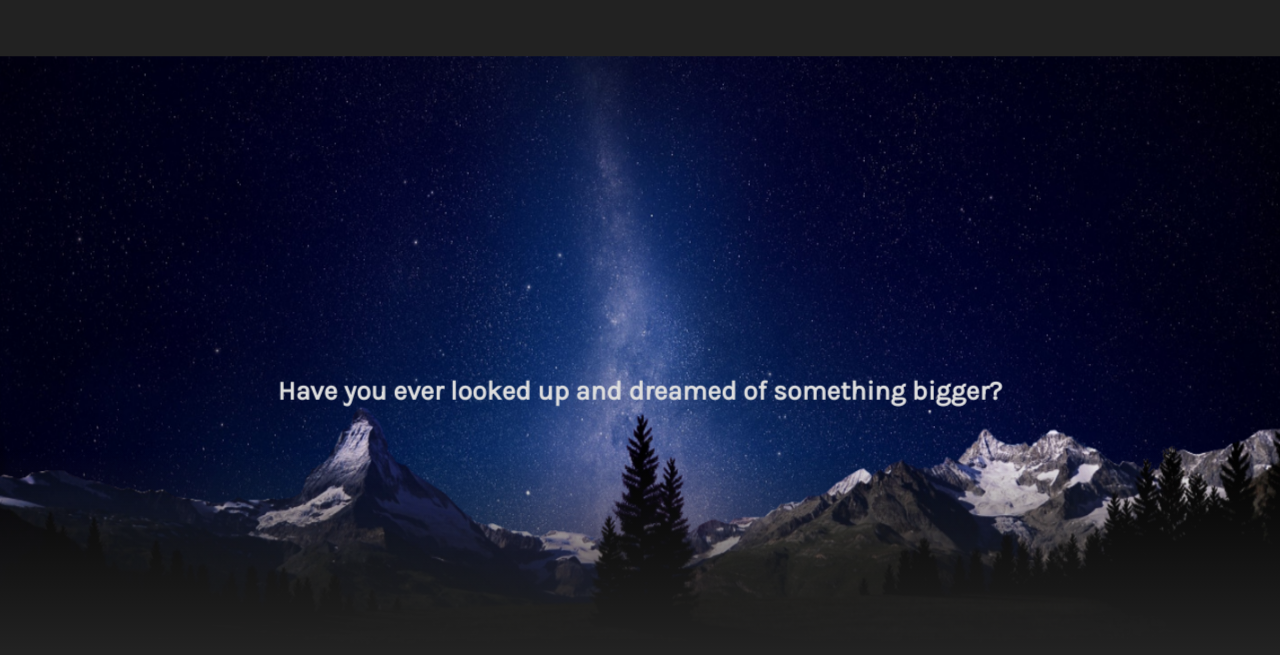
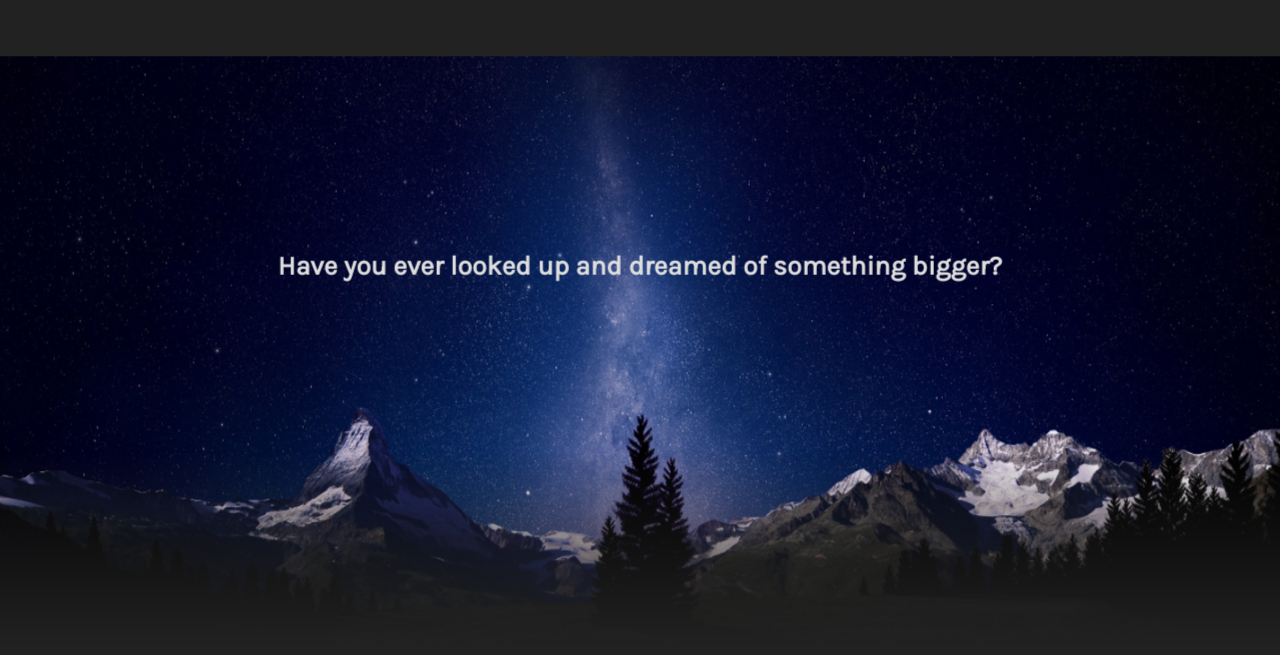
Before and after one commit to jeremyhon/jeremyhon.github.io, a website: page index.html in a window 1280 px wide. Shown: the top 655 px of the page. Drawn offline with Linux system fonts and the light colour scheme.

Commit message:
adjust spacer

```diff
--- a/assets/css/styles.css
+++ b/assets/css/styles.css
@@ -83,7 +83,7 @@ input {
     display:inline-block;
 }
 .spacer {
-    height:350px;
+    height:200px;
 }
 .text-container {
   color: #eee;
```
